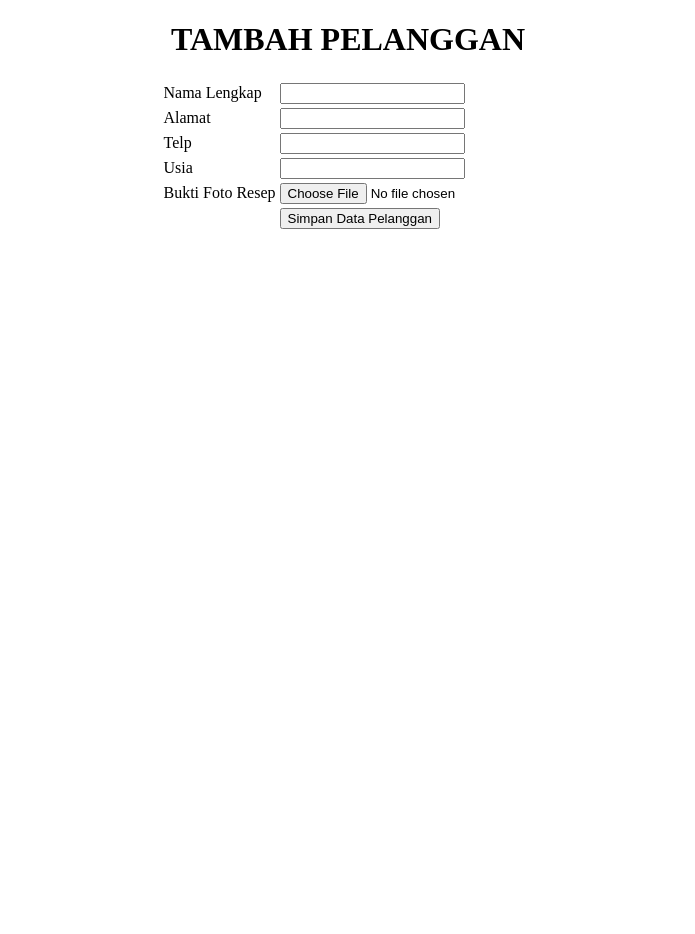
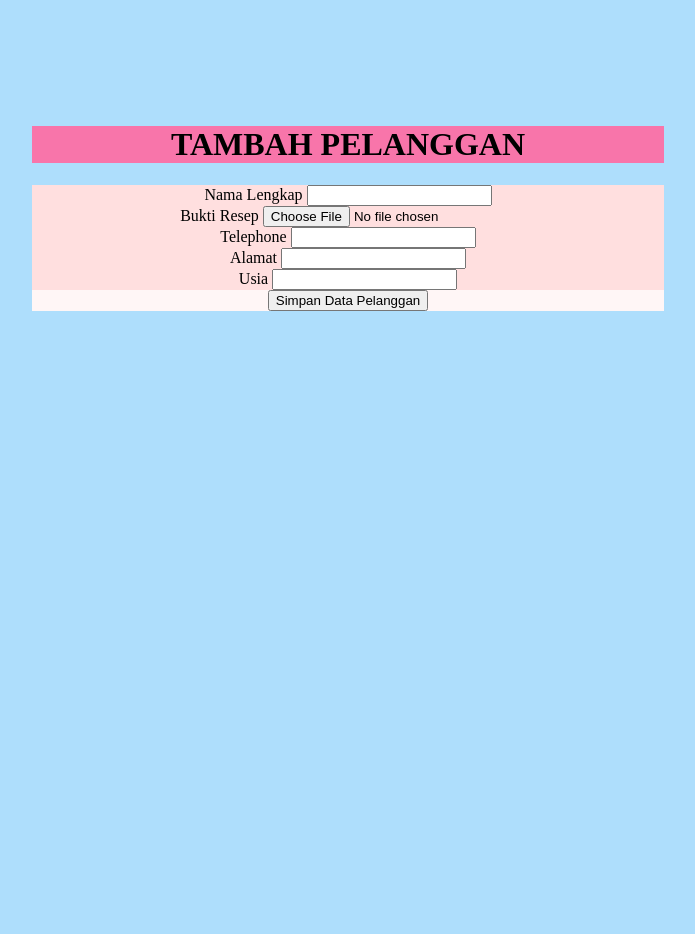
Before and after one commit to ekabudi1/Apotek-Template-1, a PHP site: page /add/add_pelanggan.php in a window 1280 px wide. Shown: the whole page, without its empty margins (292-987 px from the left). Before the commit the page ends 229 px from the top, so only its background shows below. Run offline with PHP 8.4, Linux system fonts and the light colour scheme.

Commit message:
part sekian

```diff
--- a/Apotek2_Template/add/add_pelanggan.php
+++ b/Apotek2_Template/add/add_pelanggan.php
@@ -1,47 +1,75 @@
-<!DOCTYPE html>
-<html lang="en">
+<body style="background-color: #AEDEFC; height: 100vh;">
 
-<head>
-    <meta charset="UTF-8">
-    <meta name="viewport" content="width=device-width, initial-scale=1.0">
-    <title>Document</title>
-</head>
+    <center>
+        <form action="dashboard.php?page=proses_add_pelanggan" method="POST" enctype="multipart/form-data">
+            <div class="card text-center" style="width: 50%; margin-top: 10%;">
+                <div class="card-header" style="background-color: #F875AA;">
+                    <h1 style="font-weight: 700;">TAMBAH PELANGGAN</h1>
+                </div>
+                <div class="card-body" style="background-color: #FFDFDF;">
+                    <!-- <h5 class="card-title">Special title treatment</h5>
+                    <p class="card-text">With supporting text below as a natural lead-in to additional content.</p> -->
+                    <div class="input-group input-group-lg">
+                        <span class="input-group-text" id="inputGroup-sizing-lg">Nama Lengkap</span>
+                        <input type="text" class="form-control" aria-label="Sizing example input"
+                            aria-describedby="inputGroup-sizing-lg" name="nama_lengkap">
+                    </div>
+                    <div class="input-group input-group-lg">
+                        <span class="input-group-text" id="inputGroup-sizing-lg">Bukti Resep</span>
+                        <input type="file" class="form-control" aria-label="Sizing example input"
+                            aria-describedby="inputGroup-sizing-lg" name="buktifotoresep">
+                    </div>
+                    <div class="input-group input-group-lg">
+                        <span class="input-group-text" id="inputGroup-sizing-lg">Telephone</span>
+                        <input type="text" class="form-control" aria-label="Sizing example input"
+                            aria-describedby="inputGroup-sizing-lg" name="telp">
+                    </div>
+                    <div class="input-group input-group-lg">
+                        <span class="input-group-text" id="inputGroup-sizing-lg">Alamat</span>
+                        <input type="text" class="form-control" aria-label="Sizing example input"
+                            aria-describedby="inputGroup-sizing-lg" name="alamat">
+                    </div>
+                    <div class="input-group input-group-lg">
+                        <span class="input-group-text" id="inputGroup-sizing-lg">Usia</span>
+                        <input type="text" class="form-control" aria-label="Sizing example input"
+                            aria-describedby="inputGroup-sizing-lg" name="usia">
+                    </div>
 
-<body>
-    <center>
-        <h1>TAMBAH PELANGGAN</h1>
-        <form action="proses_add_pelanggan.php" method="POST" enctype="multipart/form-data">
+                </div>
+                <div class="card-footer text-body-secondary" style="background-color: #FFF6F6;">
+                    <input type="submit" value="Simpan Data Pelanggan">
+                </div>
+            </div>
             <table>
-                <tr>
+
+                <!-- <tr>
                     <td>Nama Lengkap</td>
-                    <td><input type="text" name="nama_lengkap"></td>
-                </tr>
-                <tr>
+                    <td><input type="text"name="nama_lengkap"></td>
+                </tr> -->
+                <!-- <tr>
                     <td>Alamat</td>
                     <td><input type="text" name="alamat"></td>
-                </tr>
-                <tr>
+                </tr> -->
+                <!-- <tr>
                     <td>Telp</td>
                     <td><input type="text" name="telp"></td>
-                </tr>
-                <tr>
+                </tr> -->
+                <!-- <tr>
                     <td>Usia</td>
                     <td><input type="text" name="usia"></td>
-                </tr>
-                <tr>
+                </tr> -->
+                <!-- <tr>
                     <td>Bukti Foto Resep</td>
                     <td><input type="file" name="buktifotoresep"></td>
-                </tr>
+                </tr> -->
 
-
+                <!--
                 <tr>
                     <td></td>
                     <td><input type="submit" value="Simpan Data Pelanggan"></td>
-                </tr>
+                </tr> -->
             </table>
         </form>
 
     </center>
 </body>
-
-</html>
--- a/Apotek2_Template/add/proses_add_pelanggan.php
+++ b/Apotek2_Template/add/proses_add_pelanggan.php
@@ -1,7 +1,7 @@
 <?php
 
-// include "../koneksi.php";
-// karena di haedar di dahsboard sudah ada include konseksi.php
+include "../koneksi.php";
+
 $namalengkap = $_POST['nama_lengkap'];
 $alamat = $_POST['alamat'];
 $telp = $_POST['telp'];
@@ -19,5 +19,5 @@ if(!$query){
 }else{
     // header('Location:view_obat.php');
     // exit;
-    echo "<script>location.href='../view/view_pelanggan.php';</script>"; //pindah ke halaman view pelanggan ketika berhasil
+    echo "<script>location.href='dashboard.php?page=pelanggan';</script>"; //pindah ke halaman view pelanggan ketika berhasil
 }
--- a/Apotek2_Template/update/proses_edit_obat.php
+++ b/Apotek2_Template/update/proses_edit_obat.php
@@ -19,5 +19,5 @@ if(!$query){
 }else{
     // header('Location:view_obat.php');
     // exit;
-    echo "<script>location.href='../view_obat.php';</script>"; //pindah ke halaman view obat ketika berhasil
+    echo "<script>location.href='dashboard.php?page=obat';</script>"; //pindah ke halaman view obat ketika berhasil
 }
--- a/Apotek2_Template/update/proses_edit_pelanggan.php
+++ b/Apotek2_Template/update/proses_edit_pelanggan.php
@@ -15,5 +15,5 @@ $query = mysqli_query($koneksi, "UPDATE tb_pelanggan SET namalengkap='$namalengk
 if(!$query){
     echo "Gagal Mengedit Data Pelanggan ". mysqli_error($koneksi);
 }else{
-    echo "<script>location.href='../view/view_pelanggan.php';</script>";
+    echo "<script>location.href='dashboard.php?page=pelanggan';</script>";
 }
--- a/Apotek2_Template/view/view_obat.css
+++ b/Apotek2_Template/view/view_obat.css
@@ -5,3 +5,8 @@
 table {
   width: 50%;
 } */
+
+.judulpelanggan {
+  font-weight: 700;
+  color: black;
+}
--- a/Apotek2_Template/view/view_obat.php
+++ b/Apotek2_Template/view/view_obat.php
@@ -31,7 +31,8 @@
                 <td><?= $baris['hargabeli'];?></td>
                 <td><?= $baris['stok_obat'];?></td>
                 <td><?= $baris['keterangan'];?></td>
-                <td><a style="text-decoration: none;" href="../update/edit_obat.php?idobat=<?= $baris['id_obat'];?>"
+                <td><a style="text-decoration: none;"
+                        href="dashboard.php?page=edit_obat&idobat=<?= $baris['id_obat'];?>"
                         class="btn btn-outline-primary">edit</a></td>
 
                 <?php
```
Also changed, not shown: Apotek2_Template/add/add_obat.php (+2 -8 lines), Apotek2_Template/update/edit_obat.php (+7 -28 lines), Apotek2_Template/update/edit_pelanggan.php (+1 -13 lines), Apotek2_Template/view/dashboard.php (+24 -3 lines), Apotek2_Template/view/view_pelanggan.php (+24 -15 lines), Apotek2_Template/gambar/DSC00796.JPG (added), Apotek2_Template/gambar/WhatsApp Image 2022-10-10 at 00.12.05.jpeg (added), Apotek2_Template/gambar/WhatsApp Image 2022-10-10 at 00.12.06 (1).jpeg (added), Apotek2_Template/gambar/WhatsApp Image 2022-10-10 at 00.12.06.jpeg (added), Apotek2_Template/gambar/WhatsApp Image 2022-10-10 at 00.12.07 (1).jpeg (added).
